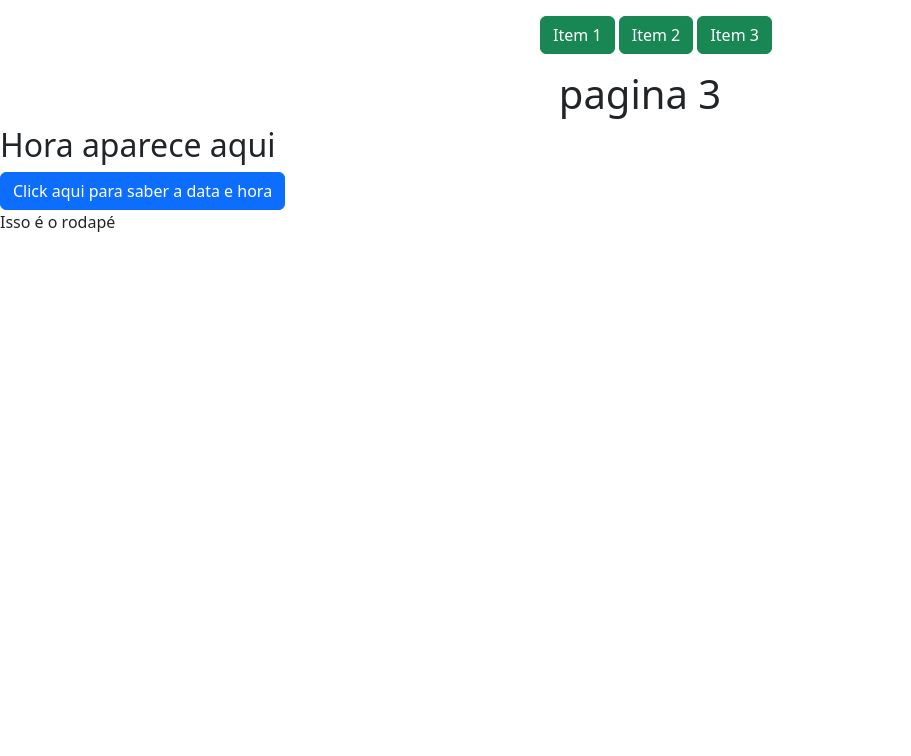
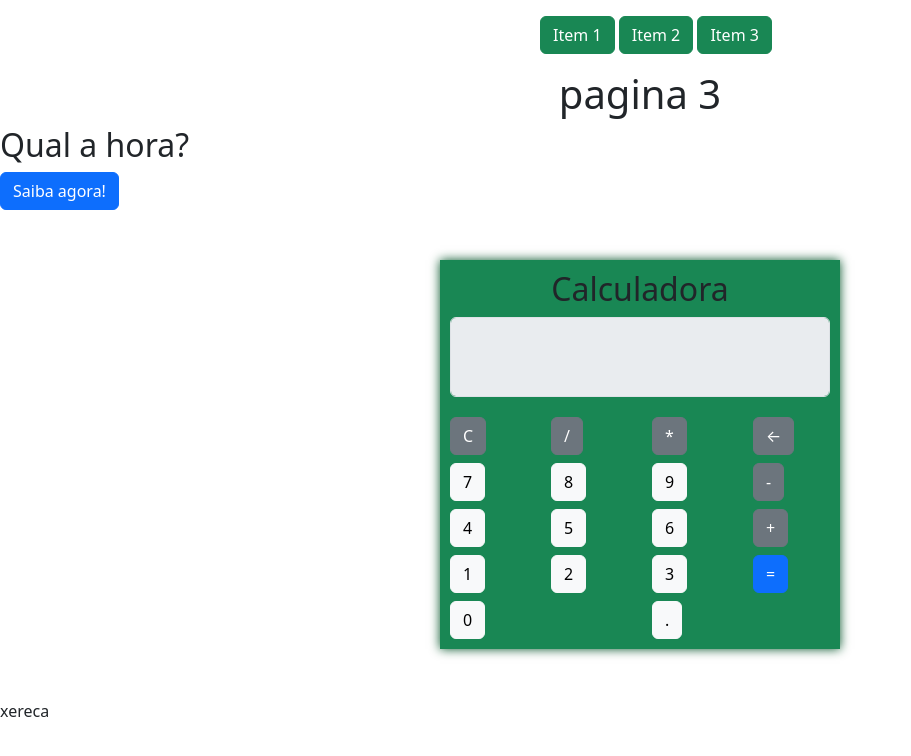
Before and after one commit to momuiu/devweb, a plain HTML site: page meodeos/Item3.html in a window 1280 px wide. Shown: the whole page, without its empty margins (0-911 px from the left). Drawn offline with nearby package versions, Linux system fonts and the light colour scheme.

Commit message:
Add files via upload

```diff
--- a/meodeos/Item3.html
+++ b/meodeos/Item3.html
@@ -25,12 +25,107 @@
         <h1>pagina 3</h1>
     </header>
     <main>
-        <h2 id="DataHora"> Hora aparece aqui </h2>
-        <button type="button" class="btn btn-primary" onclick=atual() >Click aqui para saber a data e hora</button>
+        <h2 id="DataHora">Qual a hora? </h2>
+        <button type="button" class="btn btn-primary" onclick=atual() >Saiba agora! </button>
         <script src="script.js"></script>
+
+        <style>
+            .calculator {
+                    max-width: 400px;
+                    margin: 50px auto;
+                    padding: 10px;
+                    box-shadow: 0 0 10px rgba(2, 82, 39, 0.983);
+                }
+                .calculator-screen {
+                    height: 80px;
+                    margin-bottom: 20px;
+                    text-align: right;
+                    font-size: 2em;
+                    padding: 10px;
+                }
+        </style>
+
+        <section>
+            <script src="calculadora.js" ></script>
+            <div class="container">
+
+                <div class="calculator bg-success">
+                    <h2 class="text-center">Calculadora</h2>
+                    <input type="text" class="calculator-screen form-control" id="screen" disabled>
+                    <div class="row">
+                        <div class="col-3">
+                            <button type="button" class="btn btn-secondary btn-block" onclick="clearScreen()">C</button>
+                        </div>
+                        <div class="col-3">
+                            <button type="button" class="btn btn-secondary btn-block" onclick="appendToScreen('/')">/</button>
+                        </div>
+                        <div class="col-3">
+                            <button type="button" class="btn btn-secondary btn-block" onclick="appendToScreen('*')">*</button>
+                        </div>
+                        <div class="col-3">
+                            <button type="button" class="btn btn-secondary btn-block" onclick="backspace()">←</button>
+                        </div>
+                    </div>
+                    <div class="row mt-2">
+                        <div class="col-3">
+                            <button type="button" class="btn btn-light btn-block" onclick="appendToScreen('7')">7</button>
+                        </div>
+                        <div class="col-3">
+                            <button type="button" class="btn btn-light btn-block" onclick="appendToScreen('8')">8</button>
+                        </div>
+                        <div class="col-3">
+                            <button type="button" class="btn btn-light btn-block" onclick="appendToScreen('9')">9</button>
+                        </div>
+                        <div class="col-3">
+                            <button type="button" class="btn btn-secondary btn-block" onclick="appendToScreen('-')">-</button>
+                        </div>
+                    </div>
+                    <div class="row mt-2">
+                        <div class="col-3">
+                            <button type="button" class="btn btn-light btn-block" onclick="appendToScreen('4')">4</button>
+                        </div>
+                        <div class="col-3">
+                            <button type="button" class="btn btn-light btn-block" onclick="appendToScreen('5')">5</button>
+                        </div>
+                        <div class="col-3">
+                            <button type="button" class="btn btn-light btn-block" onclick="appendToScreen('6')">6</button>
+                        </div>
+                        <div class="col-3">
+                            <button type="button" class="btn btn-secondary btn-block" onclick="appendToScreen('+')">+</button>
+                        </div>
+                    </div>
+                    <div class="row mt-2">
+                        <div class="col-3">
+                            <button type="button" class="btn btn-light btn-block" onclick="appendToScreen('1')">1</button>
+                        </div>
+                        <div class="col-3">
+                            <button type="button" class="btn btn-light btn-block" onclick="appendToScreen('2')">2</button>
+                        </div>
+                        <div class="col-3">
+                            <button type="button" class="btn btn-light btn-block" onclick="appendToScreen('3')">3</button>
+                        </div>
+                        <div class="col-3">
+                            <button type="button" class="btn btn-primary btn-block" onclick="calculateResult()">=</button>
+                        </div>
+                    </div>
+                    <div class="row mt-2">
+                        <div class="col-6">
+                            <button type="button" class="btn btn-light btn-block" onclick="appendToScreen('0')">0</button>
+                        </div>
+                        <div class="col-6">
+                            <button type="button" class="btn btn-light btn-block" onclick="appendToScreen('.')">.</button>
+                        </div>
+                    </div>
+                </div>
+            </div>
+            <script src="https://code.jquery.com/jquery-3.5.1.slim.min.js"></script>
+            <script src="https://cdn.jsdelivr.net/npm/@popperjs/core@2.5.4/dist/umd/popper.min.js"></script>
+            <script src="https://maxcdn.bootstrapcdn.com/bootstrap/4.5.2/js/bootstrap.min.js"></script>
+        </section>
+
     </main>
     <footer>
-        Isso é o rodapé
+        xereca
     </footer>
 
 </body>
--- /dev/null
+++ b/meodeos/calculadora.js
@@ -0,0 +1,21 @@
+function appendToScreen(value) {
+    document.getElementById('screen').value += value;
+}
+
+function clearScreen() {
+    document.getElementById('screen').value = '';
+}
+
+function backspace() {
+    let screen = document.getElementById('screen');
+    screen.value = screen.value.substring(0, screen.value.length - 1);
+}
+
+function calculateResult() {
+    let screen = document.getElementById('screen');
+    try {
+        screen.value = eval(screen.value);
+    } catch {
+        screen.value = 'Erro';
+    }
+}
```
Also changed, not shown: meodeos/Item2.html (+9 -9 lines), meodeos/index.html (+1 -0 lines), meodeos/script.js (line endings or trailing spaces), 1 other file.
